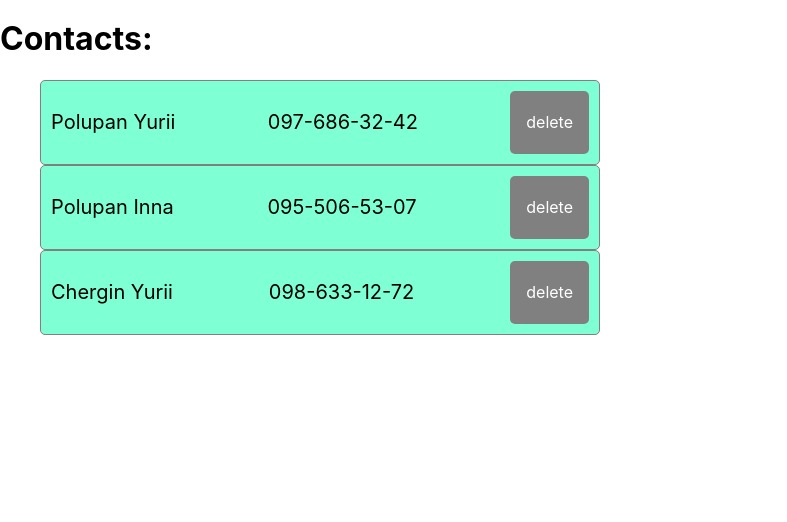
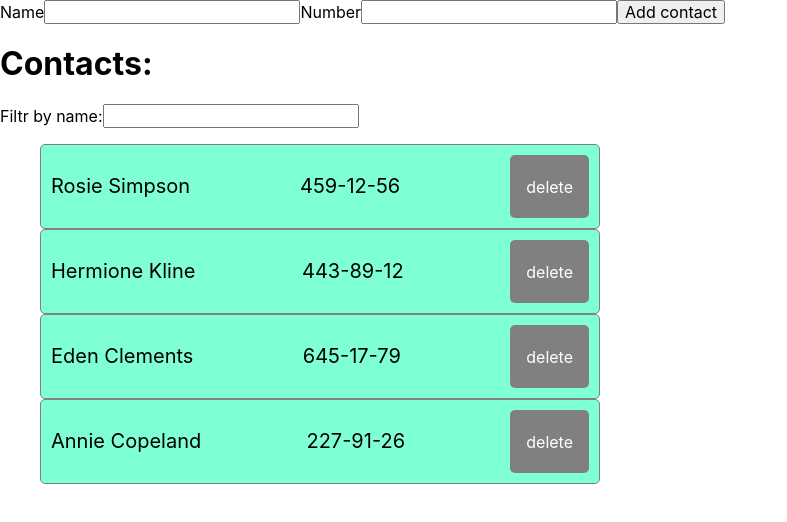
Before and after one commit to yuriipol/goit-react-hw-08-phonebook, a React (Create React App) app: page / in a window 1280 px wide. Shown: the top 522 px of the page, without its empty margins (0-787 px from the left). Built offline with nearby package versions, Linux system fonts and the light colour scheme.

Commit message:
add inputs and filtered list

```diff
--- a/src/components/App.jsx
+++ b/src/components/App.jsx
@@ -1,30 +1,32 @@
 import React from 'react';
 import { Component } from 'react';
+import { nanoid } from 'nanoid';
 import PhoneBookList from './PhoneBookList';
+import Form from './Form';
+import Filter from './Filter';
 
 class App extends Component {
   state = {
     phoneList: [
-      {
-        id: 'is-1',
-        name: 'Polupan Yurii',
-        telNumber: '097-686-32-42',
-        complited: true,
-      },
-      {
-        id: 'is-2',
-        name: 'Polupan Inna',
-        telNumber: '095-506-53-07',
-        complited: false,
-      },
-      {
-        id: 'is-3',
-        name: 'Chergin Yurii',
-        telNumber: '098-633-12-72',
-        complited: false,
-      },
+      { id: 'id-1', name: 'Rosie Simpson', number: '459-12-56' },
+      { id: 'id-2', name: 'Hermione Kline', number: '443-89-12' },
+      { id: 'id-3', name: 'Eden Clements', number: '645-17-79' },
+      { id: 'id-4', name: 'Annie Copeland', number: '227-91-26' },
     ],
+    filter: '',
   };
+  formSubmitHendler = data => {
+    // console.log(data);
+    const phoneBookListItem = {
+      id: nanoid(),
+      name: data.name,
+      number: data.number,
+    };
+    this.setState(prevState => ({
+      phoneList: [phoneBookListItem, ...prevState.phoneList],
+    }));
+  };
+
   deletePhoneListItem = phoneListId => {
     this.setState(prevState => ({
       phoneList: prevState.phoneList.filter(
@@ -32,14 +34,31 @@
       ),
     }));
   };
+  changeFilter = event => {
+    this.setState({ filter: event.currentTarget.value });
+  };
+  getVisibleFilter = () => {
+    const { phoneList, filter } = this.state;
+
+    const normalizedFilter = filter.toLowerCase();
+
+    return phoneList.filter(item =>
+      item.name.toLowerCase().includes(normalizedFilter)
+    );
+  };
 
   render() {
-    const { phoneList } = this.state;
+    const { filter } = this.state;
+
+    const filteredPhoneBookList = this.getVisibleFilter();
+
     return (
       <>
+        <Form onSubmit={this.formSubmitHendler} />
         <h1>Contacts:</h1>
+        <Filter value={filter} onChange={this.changeFilter} />
         <PhoneBookList
-          phoneList={phoneList}
+          phoneList={filteredPhoneBookList}
           onDeletePhoneListItem={this.deletePhoneListItem}
         />
       </>
--- /dev/null
+++ b/src/components/Filter/Filter.jsx
@@ -0,0 +1,12 @@
+import s from './Filter.module.css';
+
+const Filter = ({ value, onChange }) => {
+  return (
+    <label className={s.label}>
+      Filtr by name:
+      <input type="text" name="name" value={value} onChange={onChange} />
+    </label>
+  );
+};
+
+export default Filter;
--- /dev/null
+++ b/src/components/Filter/index.js
@@ -0,0 +1 @@
+export { default } from './Filter';
--- /dev/null
+++ b/src/components/Form/Form.jsx
@@ -0,0 +1,62 @@
+import React from 'react';
+import { Component } from 'react';
+import { nanoid } from 'nanoid';
+import s from './Form.module.css';
+
+class Form extends Component {
+  state = { name: '', number: '' };
+
+  nameInputId = nanoid();
+  numberInputId = nanoid();
+
+  hendleInputChange = event => {
+    const { name, value } = event.currentTarget;
+    this.setState({ [name]: value });
+  };
+
+  hendleSubmit = event => {
+    event.preventDefault();
+
+    this.props.onSubmit(this.state);
+    this.resetForm();
+  };
+
+  resetForm = () => {
+    this.setState({ name: '', number: '' });
+  };
+
+  render() {
+    return (
+      <form onSubmit={this.hendleSubmit} className={s.form}>
+        <label htmlFor={this.nameInputId}>
+          Name
+          <input
+            type="text"
+            name="name"
+            pattern="^[a-zA-Zа-яА-Я]+(([' -][a-zA-Zа-яА-Я ])?[a-zA-Zа-яА-Я]*)*$"
+            title="Name may contain only letters, apostrophe, dash and spaces. For example Adrian, Jacob Mercer, Charles de Batz de Castelmore d'Artagnan"
+            required
+            value={this.state.name}
+            onChange={this.hendleInputChange}
+            id={this.nameInputId}
+          />
+        </label>
+        <label htmlFor={this.numberInputId}>
+          Number
+          <input
+            type="tel"
+            name="number"
+            pattern="\+?\d{1,4}?[-.\s]?\(?\d{1,3}?\)?[-.\s]?\d{1,4}[-.\s]?\d{1,4}[-.\s]?\d{1,9}"
+            title="Phone number must be digits and can contain spaces, dashes, parentheses and can start with +"
+            required
+            value={this.state.number}
+            onChange={this.hendleInputChange}
+            id={this.numberInputId}
+          />
+        </label>
+        <button type="submit">Add contact</button>
+      </form>
+    );
+  }
+}
+export default Form;
--- /dev/null
+++ b/src/components/Form/index.js
@@ -0,0 +1 @@
+export { default } from './Form';
--- a/src/components/PhoneBookList/PhoneBookList.jsx
+++ b/src/components/PhoneBookList/PhoneBookList.jsx
@@ -3,10 +3,10 @@
 const PhoneBookList = ({ phoneList, onDeletePhoneListItem }) => {
   return (
     <ul className={s.list}>
-      {phoneList.map(({ id, name, telNumber, complited }) => (
+      {phoneList.map(({ id, name, number }) => (
         <li key={id} className={s.phoneBookListItem}>
           <p className={s.nameText}>{name}</p>
-          <p className={s.phoneNumber}>{telNumber}</p>
+          <p className={s.phoneNumber}>{number}</p>
           <button
             className={s.buttonDelete}
             onClick={() => onDeletePhoneListItem(id)}
```
Also changed, not shown: src/components/Filter/Filter.module.css (added), src/components/Form/Form.module.css (added).
